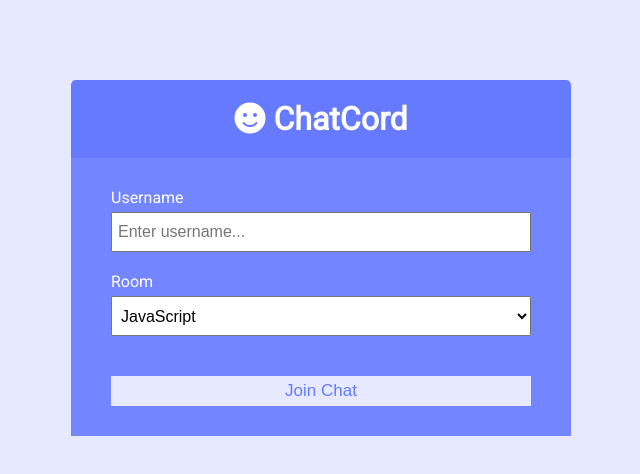
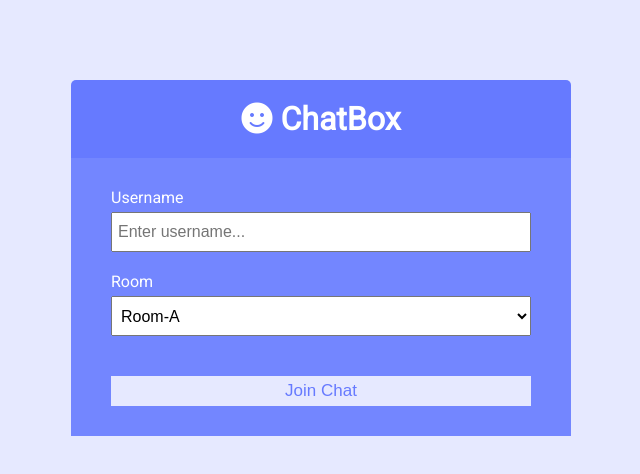
Before and after one commit to Amnnnn16/ChatBox, a website: page public/index.html in a window 1280 px wide. Shown: the whole page, without its empty margins (319-959 px from the left). Drawn offline with Linux system fonts and the light colour scheme.

Commit message:
visual changes

```diff
--- a/public/index.html
+++ b/public/index.html
@@ -11,12 +11,12 @@
 			crossorigin="anonymous"
 		/>
 		<link rel="stylesheet" href="css/style.css" />
-		<title>ChatCord App</title>
+		<title>ChatBox App</title>
 	</head>
 	<body>
 		<div class="join-container">
 			<header class="join-header">
-				<h1><i class="fas fa-smile"></i> ChatCord</h1>
+				<h1><i class="fas fa-smile"></i> ChatBox</h1>
 			</header>
 			<main class="join-main">
 				<form action="chat.html">
@@ -33,12 +33,12 @@
 					<div class="form-control">
 						<label for="room">Room</label>
 						<select name="room" id="room">
-							<option value="JavaScript">JavaScript</option>
-							<option value="Python">Python</option>
-							<option value="PHP">PHP</option>
-							<option value="C#">C#</option>
-							<option value="Ruby">Ruby</option>
-							<option value="Java">Java</option>
+							<option value="Room-A">Room-A</option>
+							<option value="Room-B">Room-B</option>
+							<option value="Room-C">Room-C</option>
+							<option value="Room-D">Room-D</option>
+							<option value="Room-E">Room-E</option>
+							<option value="Room-F">Room-F</option>
 						</select>
 					</div>
 					<button type="submit" class="btn">Join Chat</button>
```
Also changed, not shown: public/chat.html (+2 -2 lines).
